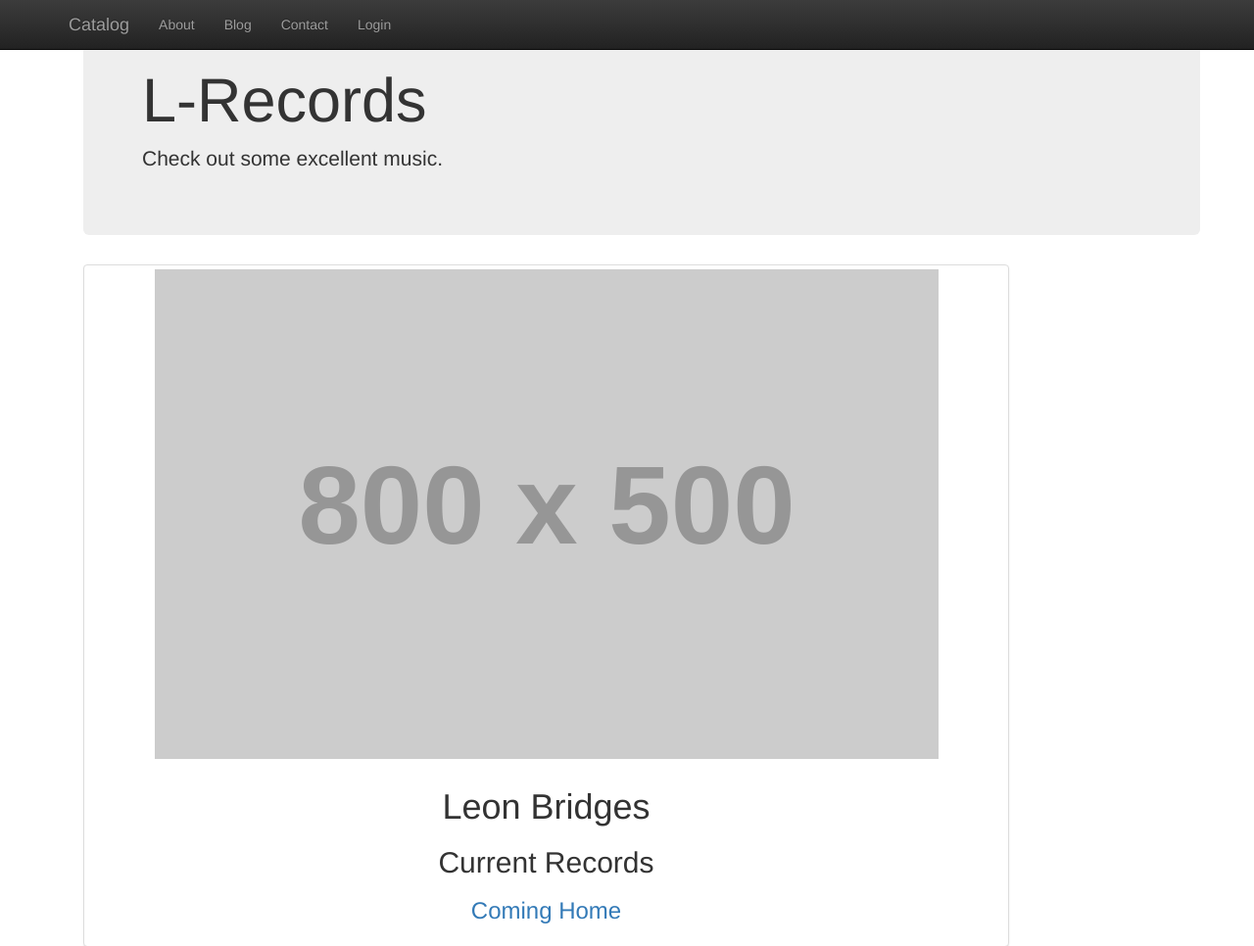
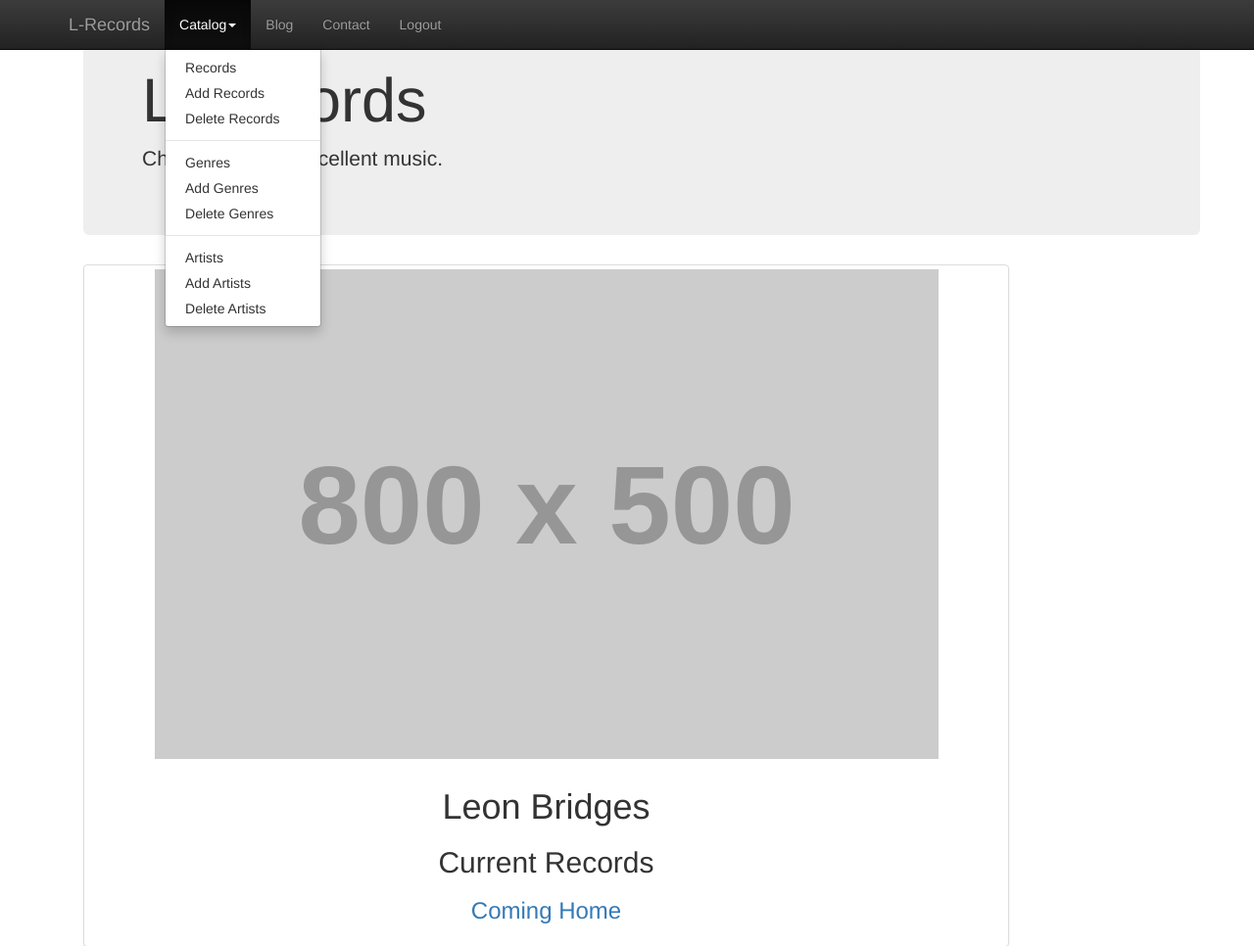
Before and after one commit to lichtec/FSND-Project3, a Flask app: page /artists/1/ in a window 1280 px wide, after a click on "Catalog". Shown: the top 966 px of the page at 98% size. Run offline with Flask 2, Linux system fonts and the light colour scheme; the visitor is signed in with stand-in values (Sample User, id 1); data comes from the database, SQL or seed files in the repository; grey boxes labelled with a size stand in for pictures from a placeholder-image service; parts of the project's set-up code (start-up, migrations or seed data) failed here and were passed over; some libraries are stand-ins or nearby versions.

Commit message:
started add/delete and fixed auth for everywhere, added nav dropdown

```diff
--- a/item_catalog/app/records/record_controllers.py
+++ b/item_catalog/app/records/record_controllers.py
@@ -15,9 +15,9 @@
 from app import db
 
 # Import module forms
-from app.records.record_forms import LoginForm
+#from app.records.record_forms import LoginForm
 
-# Import module models (i.e. User)
+# Import module models
 from app.records.record_model import Genre, Artist, Record
 
 # Define the blueprint: 'record', set its url prefix: app.url/
@@ -48,7 +48,10 @@
 def showRecordInfo(record_id):
     record = db.session.query(Record.id, Record.title, Record.year, Record.description, Record.artist_id, Artist.artist_name,
         Genre.genre_name).filter_by(id=record_id).join(Artist).join(Genre).one()
-    return render_template("records/record_info.html", record = record)
+    if 'username' not in login_session:
+        return render_template("records/record_info.html", record = record, loggedIn = False)
+    else:
+        return render_template("records/record_info.html", record = record, loggedIn = True)
 
 @recordBase.route('/records/<int:record_id>/json', methods=['GET'])
 def showRecordsInfoJSON0(record_id):
@@ -64,7 +67,10 @@
 def showArtists():
 
     artists = db.session.query(Artist).all()
-    return render_template("artists/artists.html", artists = artists)
+    if 'username' not in login_session:
+        return render_template("artists/artists.html", artists = artists, loggedIn = False)
+    else:
+        return render_template("artists/artists.html", artists = artists, loggedIn = True)
 
 @recordBase.route('/artists/json', methods=['GET'])
 def showArtistsJSON():
@@ -75,7 +81,10 @@
 def showArtistInfo(artist_id):
     artist = db.session.query(Artist).filter_by(id=artist_id).one()
     records = db.session.query(Record).filter_by(artist_id=artist_id).all()
-    return render_template("artists/artist_info.html", artist = artist, records = records)
+    if 'username' not in login_session:
+        return render_template("artists/artist_info.html", artist = artist, records = records, loggedIn = False)
+    else:
+        return render_template("artists/artist_info.html", artist = artist, records = records, loggedIn = True)
 
 @recordBase.route('/artists/<int:artist_id>/json', methods=['GET'])
 def showArtistInfoJSON(record_id):
@@ -90,8 +99,10 @@
 def showGenres():
 
     genres = db.session.query(Genre).all()
-    print genres
-    return render_template("genres/genres.html", genres = genres)
+    if 'username' not in login_session:
+        return render_template("genres/genres.html", genres = genres, loggedIn = False)
+    else:
+        return render_template("genres/genres.html", genres = genres, loggedIn = True)
 
 @recordBase.route('/genres/json', methods=['GET'])
 def showGenresJSON():
@@ -103,7 +114,10 @@
 def showGenreInfo(genre_id):
     genre = db.session.query(Genre).filter_by(id=genre_id).one()
     artists = db.session.query(Artist).filter_by(genre_id=genre_id).all()
-    return render_template("genres/genre_info.html", genre = genre, artists = artists)
+    if 'username' not in login_session:
+        return render_template("genres/genre_info.html", genre = genre, artists = artists, loggedIn = False)
+    else:
+        return render_template("genres/genre_info.html", genre = genre, artists = artists, loggedIn = True)
 
 @recordBase.route('/genres/<int:genre_id>/json', methods=['GET'])
 def showGenreInfoJSON(record_id):
--- a/item_catalog/app/templates/header.html
+++ b/item_catalog/app/templates/header.html
@@ -9,13 +9,29 @@
                 <span class="icon-bar"></span>
                 <span class="icon-bar"></span>
             </button>
-            <a class="navbar-brand" href="/records">Catalog</a>
+            <a class="navbar-brand" href="/records">L-Records</a>
         </div>
         <!-- Collect the nav links, forms, and other content for toggling -->
         <div class="collapse navbar-collapse" id="bs-example-navbar-collapse-1">
             <ul class="nav navbar-nav">
-                <li>
-                    <a href="#">About</a>
+                <li class="dropdown">
+                    <a href="#" class="dropdown-toggle" data-toggle="dropdown" role="button" aria-haspopup="true" aria-expanded="false">Catalog<span class="caret"></span></a>
+                    <ul class="dropdown-menu">
+                        <li><a href="/records">Records</a></li>
+                        {% if loggedIn %}
+                        <li><a href="/records/add">Add Records</a></li>{% endif %} {% if loggedIn %}
+                        <li><a href="/records/delete">Delete Records</a></li>{% endif %}
+                        <li role="separator" class="divider"></li>
+                        <li><a href="/genres">Genres</a></li>
+                        {% if loggedIn %}
+                        <li><a href="/genres/add">Add Genres</a></li>{% endif %} {% if loggedIn %}
+                        <li><a href="/genres/delete">Delete Genres</a></li>{% endif %}
+                        <li role="separator" class="divider"></li>
+                        <li><a href="/artists">Artists</a></li>
+                        {% if loggedIn %}
+                        <li><a href="/artists/add">Add Artists</a></li>{% endif %} {% if loggedIn %}
+                        <li><a href="/artists/delete">Delete Artists</a></li>{% endif %}
+                    </ul>
                 </li>
                 <li>
                     <a href="#">Blog</a>
```
Also changed, not shown: item_catalog/app/add_items/add_controllers.py (added, +28 -0 lines), item_catalog/app/add_items/__init__.py (added), item_catalog/app/add_items/add_forms.py (added).
